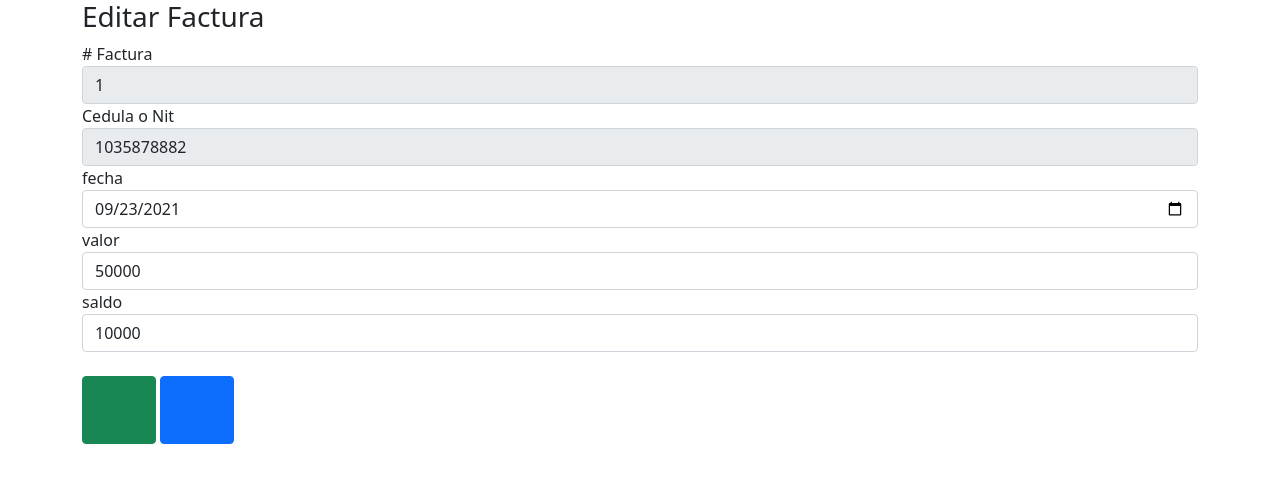
After one commit to dahiamps/facturacion, a Flask app: page /form_edit_factura/1 in a window 1280 px wide. The commit adds this page. Shown: the top 483 px of the page. Run offline with Flask 2, Linux system fonts and the light colour scheme; data comes from the database, SQL or seed files in the repository; some libraries are stand-ins or nearby versions.

Commit message:
Se crea crud de la factura

```diff
--- /dev/null
+++ b/controllerFactura.py
@@ -0,0 +1,45 @@
+from dbconnection import getConnection
+
+
+def insert_factura(ccnit,fecha	,valor,saldo):
+    cnx = getConnection()
+    with cnx.cursor() as cursor:
+        cursor.execute("INSERT INTO factura (ccnit,fecha,valor,saldo) VALUES (%s,%s,%s,%s) ",(ccnit,fecha,valor,saldo))
+    cnx.commit()
+    cnx.close()
+
+
+def get_factura():
+    cnx = getConnection()
+    Factura = []
+    with cnx.cursor() as cursor:
+        cursor.execute("SELECT * FROM factura")
+        Factura = cursor.fetchall()
+    cnx.close()
+    return Factura
+
+
+def delete_factura(nrofact):
+    cnx = getConnection()
+    with cnx.cursor() as cursor:
+        cursor.execute("DELETE FROM factura WHERE nrofact = %s",(nrofact))
+    cnx.commit()
+    cnx.close()
+
+
+def get_factura_id(nrofact):
+    cnx = getConnection()
+    factura = None
+    with cnx.cursor() as cursor:
+        cursor.execute("SELECT * FROM factura WHERE nrofact = %s",(nrofact))
+        factura = cursor.fetchone()
+    cnx.close()
+    return factura
+
+
+def update_factura(fecha,valor,saldo, nrofact):
+    cnx = getConnection()
+    with cnx.cursor() as cursor:
+        cursor.execute("UPDATE factura SET fecha = %s, valor = %s, saldo = %s WHERE nrofact = %s",(fecha,valor,saldo, nrofact))
+    cnx.commit()
+    cnx.close()
--- a/main.py
+++ b/main.py
@@ -1,5 +1,6 @@
 from flask import Flask, render_template, request, redirect
 import controllerCliente
+import controllerFactura
 
 app = Flask(__name__)
 
@@ -8,6 +9,11 @@ app = Flask(__name__)
 @app.route('/insert_cliente')
 def form_insert_material():
     return render_template('insertcliente.html')
+
+@app.route('/insert_factura')
+def form_insert_factura():
+    return render_template('insertFactura.html')
+
 
 @app.route('/save_client',methods=["POST"])
 def save_client():
@@ -19,12 +25,27 @@ def save_client():
     controllerCliente.insert_client(ccnit, nombre, telefono, direccion, estado)
     return redirect("/Clientes")
 
+@app.route('/save_factura',methods=["POST"])
+def save_factura():
+    ccnit = request.form["ccnit"]
+    fecha = request.form["fecha"]
+    valor = request.form["valor"]
+    saldo = request.form["saldo"]
+    controllerFactura.insert_factura(ccnit, fecha, valor, saldo)
+    return redirect("/Facturas")
+
 
 @app.route("/")
 @app.route("/Clientes")
 def clientes():
     Clientes = controllerCliente.get_clientes()
     return render_template('clientes.html',Clientes=Clientes)
+
+@app.route("/Facturas")
+def facturas():
+    Facturas = controllerFactura.get_factura()
+    return render_template('factura.html',Facturas=Facturas)
+
 
 
 @app.route("/delete_cliente",methods=["POST"])
@@ -33,10 +54,23 @@ def delete_cliente():
     return redirect("/Clientes")
 
 
+@app.route("/delete_factura",methods=["POST"])
+def delete_factura():
+    controllerFactura.delete_factura(request.form["nrofact"])
+    return redirect("/Facturas")
+
+
+
 @app.route("/form_edit_cliente/<int:id>")
 def form_edit_cliente(id):
     cliente = controllerCliente.get_cliente_id(id)
     return render_template("EditCliente.html",cliente=cliente)
+
+@app.route("/form_edit_factura/<int:nrofact>")
+def form_edit_factura(nrofact):
+    factura = controllerFactura.get_factura_id(nrofact)
+    return render_template("EditFactura.html",factura=factura)
+
 
 @app.route("/update_cliente",methods=["POST"])
 def update_cliente():
@@ -50,6 +84,16 @@ def update_cliente():
     return redirect("/")
 
 
+@app.route("/update_factura",methods=["POST"])
+def update_factura():
+    nrofact = request.form["nrofact"]
+    fecha = request.form["fecha"]
+    valor = request.form["valor"]
+    saldo = request.form["saldo"]
+    controllerFactura.update_factura(fecha, valor, saldo, nrofact)
+    return redirect("/Facturas")
+
+
 
 # Start server
 if __name__ == "__main__":
--- a/templates/EditCliente.html
+++ b/templates/EditCliente.html
@@ -16,8 +16,8 @@
         <label for="coste">Estado</label>
         <input type="text" required class="form-control" placeholder="Ingrese estado (1 = true / 2 = false)" name="estado" id="estado" value="{{cliente[5]}}">
         <br>
-        <button type="submit" class="btn btn-success">Guardar</button>
-        <a href="{{url_for('clientes')}}" class="btn btn-primary">Regresar</a>
+        <button type="submit" class="btn btn-success"><box-icon type='solid' name='save' size="lg"></box-icon></button>
+        <a href="{{url_for('clientes')}}" class="btn btn-primary"><box-icon name='arrow-back' size="lg"></box-icon></a>
     </form>
 </div>
 {% endblock %}
--- /dev/null
+++ b/templates/EditFactura.html
@@ -0,0 +1,25 @@
+{% extends "layout.html" %}
+{% block titulo %}Agregar Material{% endblock %}
+{% block contenido %}
+<div class="container">
+    <h3>Editar Factura</h3>
+    <form action="{{url_for('update_factura')}}" method="POST">
+        <label for="nrofact"> # Factura</label>
+        <input type="hidden" id="nrofact" name="nrofact" value="{{factura[0]}}">
+        <input type="text" required class="form-control" id="nrofact" name="nrofact" value="{{factura[0]}}" disabled>
+        <label for="ccnit">Cedula o Nit</label>
+        <input type="hidden" required class="form-control" placeholder="Ingrese Código" name="ccnit" id="ccnit" >
+        <input type="text" required class="form-control" placeholder="Ingrese Código" name="ccnit" id="ccnit" value="{{factura[1]}}" disabled>
+        <label for="fecha">fecha</label>
+        <input type="date" required class="form-control" placeholder="Ingrese fecha" name="fecha" id="fecha" value="{{factura[2]}}">
+        <label for="valor">valor</label>
+        <input type="number" required class="form-control" placeholder="Ingrese valor" name="valor" id="valor" value="{{factura[3]}}">
+        <label for="saldo">saldo</label>
+        <input type="number" required class="form-control" placeholder="Ingrese saldo" name="saldo" id="saldo" value="{{factura[4]}}">
+
+        <br>
+        <button type="submit" class="btn btn-success"><box-icon type='solid' name='save' size="lg"></box-icon></button>
+        <a href="{{url_for('facturas')}}" class="btn btn-primary"><box-icon name='arrow-back' size="lg"></box-icon></a>
+    </form>
+</div>
+{% endblock %}
--- a/templates/insertcliente.html
+++ b/templates/insertcliente.html
@@ -13,10 +13,10 @@
         <label for="coste">Direccion</label>
         <input type="text" required class="form-control" placeholder="Ingrese direccion" name="direccion" id="direccion">
         <label for="coste">Estado</label>
-        <input type="text" required class="form-control" placeholder="Ingrese estado (1 = true / 2 = false)" name="estado" id="estado">
+        <input type="text" required class="form-control" placeholder="Ingrese estado (1 = activo / 0 = desactivado)" name="estado" id="estado">
         <br>
-        <button type="submit" class="btn btn-success">Guardar</button>
-        <a href="{{url_for('clientes')}}" class="btn btn-primary">Regresar</a>
+        <button type="submit" class="btn btn-success"><box-icon type='solid' name='save' size="lg"></box-icon></button>
+        <a href="{{url_for('clientes')}}" class="btn btn-primary"><box-icon name='arrow-back' size="lg"></box-icon></a>
     </form>
 </div>
 {% endblock %}
--- a/templates/layout.html
+++ b/templates/layout.html
@@ -9,5 +9,8 @@
 </head>
 <body>
     {% block contenido %}{% endblock %}
+
+     <script src="https://unpkg.com/boxicons@2.0.9/dist/boxicons.js"></script>
+
 </body>
 </html>
```
Also changed, not shown: facturacion.sql (added, +94 -0 lines), templates/clientes.html (+5 -3 lines), templates/factura.html (added, +46 -0 lines), templates/insertFactura.html (added, +22 -0 lines).
